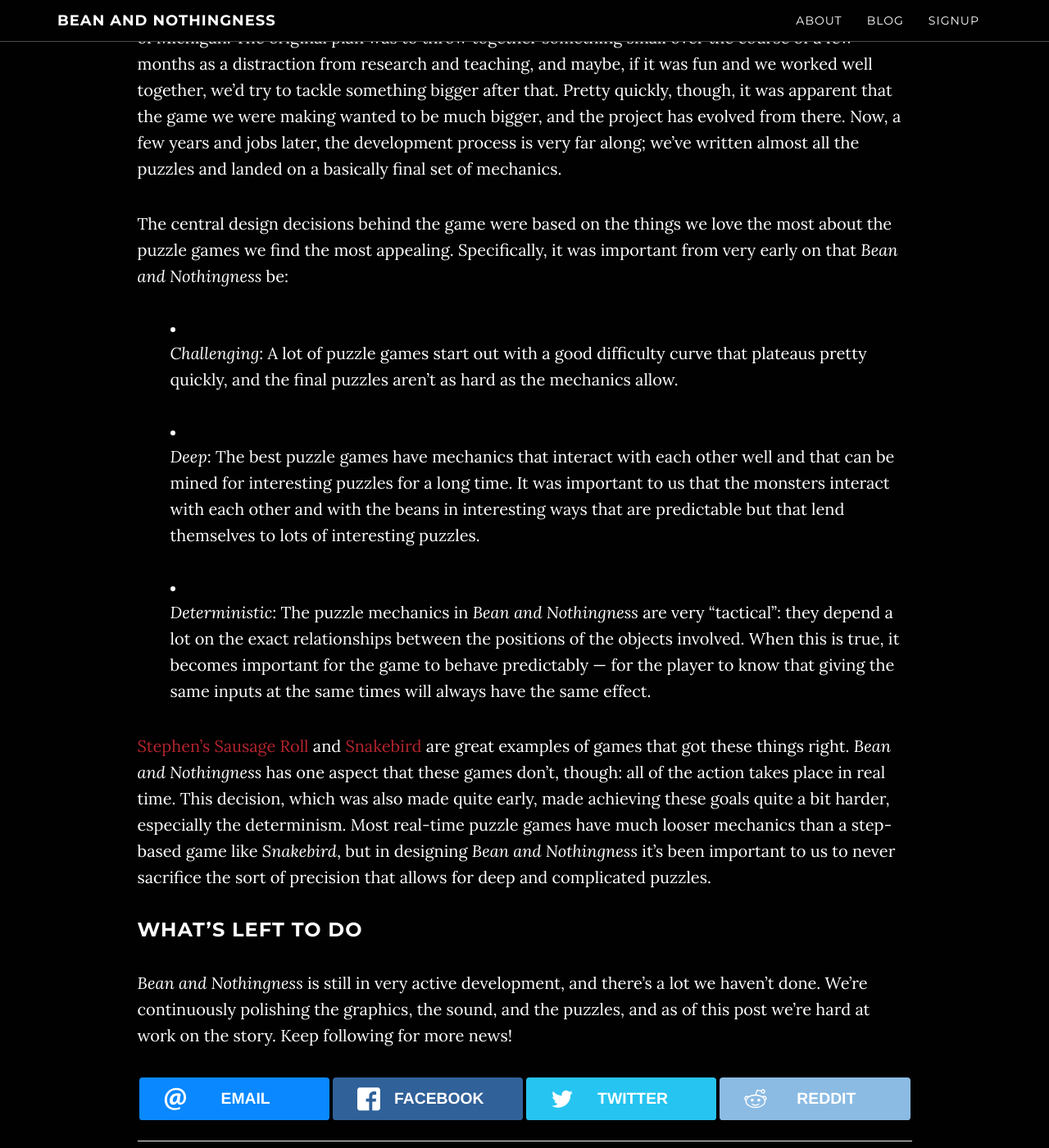
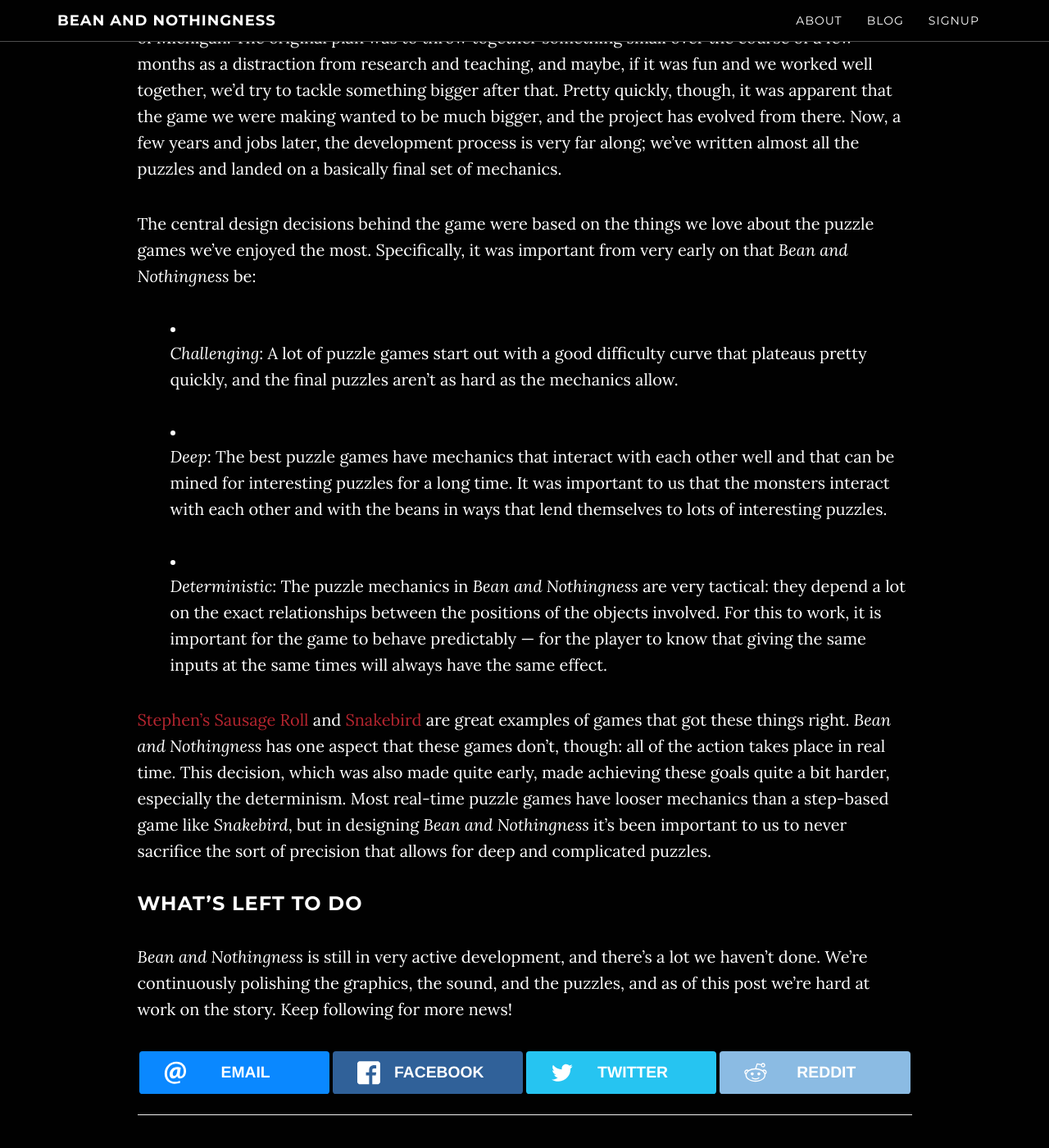
Before and after one commit to vonkorff/RBORsite, a Jekyll site: the page built from _posts/2016-09-06-what-is-bean-and-nothingness.md, in a window 1280 px wide and 1400 px high, scrolled down 1548 px. Shown: the whole window at 82% size. Built offline with Jekyll 4.4.1, drawn with Linux system fonts in a browser that asks for light colours; nearby versions of some CDN libraries; a style sheet for code colours, icons or effects is not loaded; some of the changed text lies outside the part shown.

Commit message:
minor edits

```diff
--- a/_posts/2016-09-05-what-is-bean-and-nothingness.md
+++ b/_posts/2016-09-06-what-is-bean-and-nothingness.md
@@ -20,15 +20,15 @@ The puzzles are built around the behavior of the nine types of monsters. The mon
 
 The project began a few years ago when most of us were in the math Ph.D. program at the University of Michigan. The original plan was to throw together something small over the course of a few months as a distraction from research and teaching, and maybe, if it was fun and we worked well together, we'd try to tackle something bigger after that. Pretty quickly, though, it was apparent that the game we were making wanted to be much bigger, and the project has evolved from there. Now, a few years and jobs later, the development process is very far along; we've written almost all the puzzles and landed on a basically final set of mechanics.
 
-The central design decisions behind the game were based on the things we love the most about the puzzle games we find the most appealing. Specifically, it was important from very early on that *Bean and Nothingness* be:
+The central design decisions behind the game were based on the things we love about the puzzle games we've enjoyed the most. Specifically, it was important from very early on that *Bean and Nothingness* be:
 
 - *Challenging*: A lot of puzzle games start out with a good difficulty curve that plateaus pretty quickly, and the final puzzles aren't as hard as the mechanics allow.
 
-- *Deep*: The best puzzle games have mechanics that interact with each other well and that can be mined for interesting puzzles for a long time. It was important to us that the monsters interact with each other and with the beans in interesting ways that are predictable but that lend themselves to lots of interesting puzzles.
+- *Deep*: The best puzzle games have mechanics that interact with each other well and that can be mined for interesting puzzles for a long time. It was important to us that the monsters interact with each other and with the beans in ways that lend themselves to lots of interesting puzzles.
 
-- *Deterministic*: The puzzle mechanics in *Bean and Nothingness* are very "tactical": they depend a lot on the exact relationships between the positions of the objects involved. When this is true, it becomes important for the game to behave predictably --- for the player to know that giving the same inputs at the same times will always have the same effect.
+- *Deterministic*: The puzzle mechanics in *Bean and Nothingness* are very tactical: they depend a lot on the exact relationships between the positions of the objects involved. For this to work, it is important for the game to behave predictably --- for the player to know that giving the same inputs at the same times will always have the same effect.
 
-[Stephen's Sausage Roll](http://www.stephenssausageroll.com/) and [Snakebird](http://snakebird.noumenongames.com/) are great examples of games that got these things right. *Bean and Nothingness* has one aspect that these games don't, though: all of the action takes place in real time. This decision, which was also made quite early, made achieving these goals quite a bit harder, especially the determinism. Most real-time puzzle games have much looser mechanics than a step-based game like *Snakebird*, but in designing *Bean and Nothingness* it's been important to us to never sacrifice the sort of precision that allows for deep and complicated puzzles.
+[Stephen's Sausage Roll](http://www.stephenssausageroll.com/) and [Snakebird](http://snakebird.noumenongames.com/) are great examples of games that got these things right. *Bean and Nothingness* has one aspect that these games don't, though: all of the action takes place in real time. This decision, which was also made quite early, made achieving these goals quite a bit harder, especially the determinism. Most real-time puzzle games have looser mechanics than a step-based game like *Snakebird*, but in designing *Bean and Nothingness* it's been important to us to never sacrifice the sort of precision that allows for deep and complicated puzzles.
 
 ### What's Left To Do
 
```
